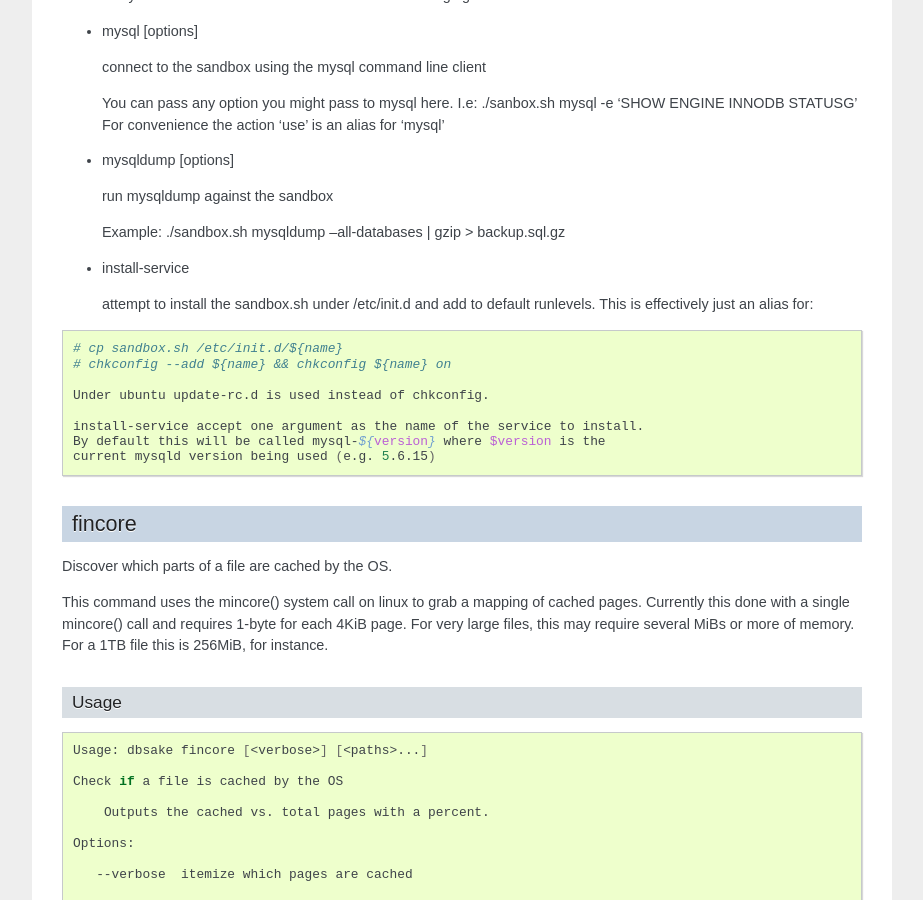
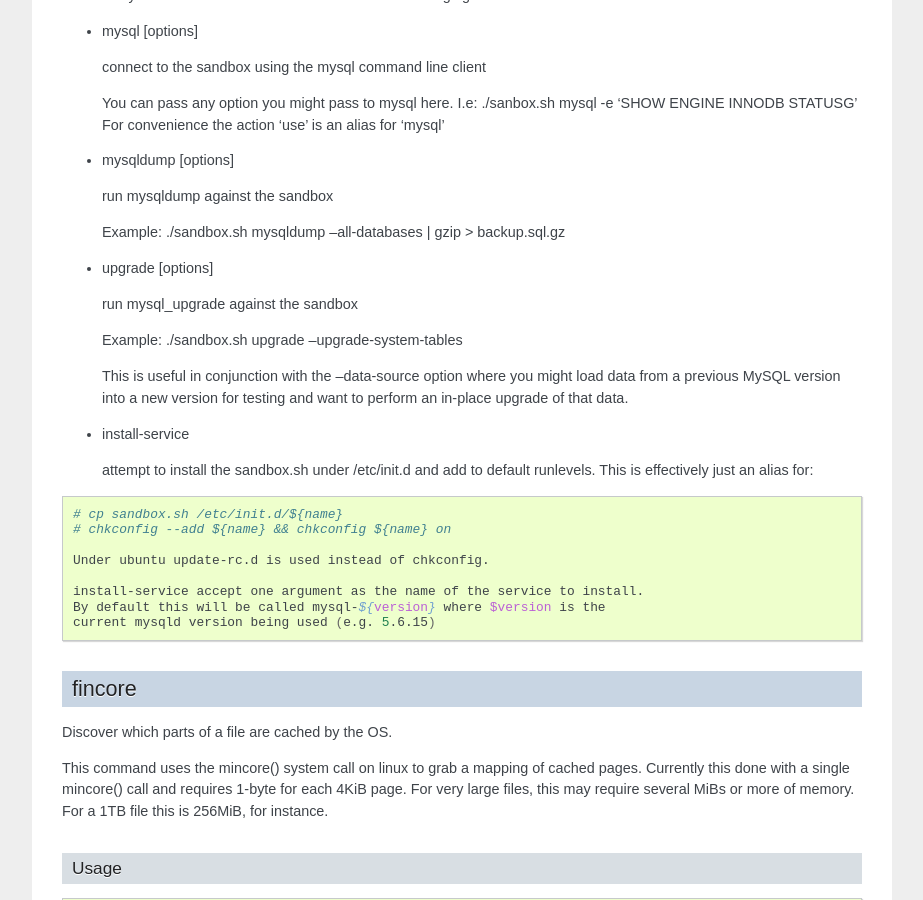
Before and after one commit to abg/dbsake, a Sphinx documentation site: the page built from docs/subcommands.rst, in a window 1280 px wide and 900 px high, scrolled down 4042 px. Shown: the whole window, without its empty margins (198-1121 px from the left). Built offline with Sphinx 7.4.7, drawn with Linux system fonts in a browser that asks for light colours.

Commit message:
add documentation for ./sandbox.sh upgrade command
- this resolves issue #1

```diff
--- a/docs/subcommands.rst
+++ b/docs/subcommands.rst
@@ -271,6 +271,16 @@ easier:
   run mysqldump against the sandbox
 
   Example: ./sandbox.sh mysqldump --all-databases | gzip > backup.sql.gz
+
+- upgrade [options]
+
+  run mysql_upgrade against the sandbox
+
+  Example: ./sandbox.sh upgrade --upgrade-system-tables
+
+  This is useful in conjunction with the --data-source option where you
+  might load data from a previous MySQL version into a new version for
+  testing and want to perform an in-place upgrade of that data.
 
 - install-service
 
```
